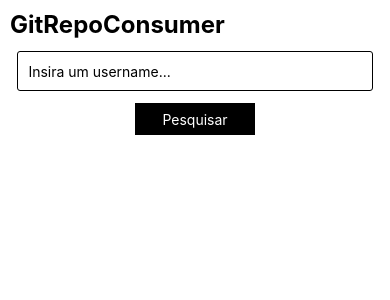
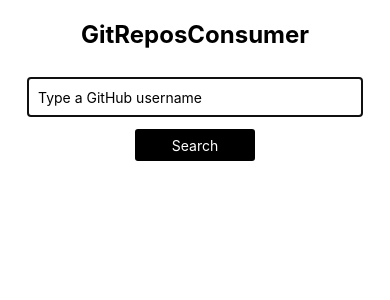
Before and after one commit to heldaolima/GitReposViewer, a React Native app: screen / in a window 390 px wide. Shown: the top 300 px of the page. Built offline with nearby package versions, Linux system fonts and the light colour scheme.

Commit message:
básico do básico funciona

```diff
--- a/App.tsx
+++ b/App.tsx
@@ -1,14 +1,16 @@
 import { StatusBar } from 'expo-status-bar';
 import { StyleSheet, Text, View } from 'react-native';
-import { SearchBar } from './src/SearchBar';
+import { HomePage } from './src/HomePage';
+
 
 export default function App() {
   return (
     <View style={styles.container}>
-      <Text style={styles.title}>GitRepoConsumer</Text>
-      <SearchBar />
       <StatusBar style="auto" translucent={false} backgroundColor="transparent" />
+      <HomePage />
+
     </View>
+
   );
 }
 
@@ -16,11 +18,9 @@
   container: {
     flex: 1,
     backgroundColor: '#fff',
-    padding: 10
+    padding: 10,
+    // overflow: 'scroll'
   },
-  title: {
-    fontWeight: "bold",
-    fontSize: 24
-  }
+
 
 });
--- a/package.json
+++ b/package.json
@@ -9,6 +9,7 @@
     "web": "expo start --web"
   },
   "dependencies": {
+    "axios": "^0.27.2",
     "expo": "~46.0.7",
     "expo-status-bar": "~1.4.0",
     "react": "18.0.0",
--- /dev/null
+++ b/src/HomePage/index.tsx
@@ -0,0 +1,82 @@
+import axios from 'axios';
+import React, {useEffect, useState} from 'react';
+import {
+    View,
+    Text,
+    TextInput,
+    TouchableOpacity
+ } from 'react-native';
+import { RepoList } from '../RepoList';
+
+import { styles } from './styles';
+
+interface Repository {
+    id: string;
+    name: string;
+    description: string;
+  }
+
+export function HomePage() {
+    const [userName, setUserName] = useState('');
+    const [isFetching, setIsFetching] = useState(false);
+    const [notFound, setNotFound] = useState(false);
+    const [submited, setSubmited] = useState(false);
+    const [repoList, setRepoList] = useState<Repository[]>([]);
+
+    function onUserNotFound() {
+
+    }
+
+    function handleSubmit() {
+        setIsFetching(true);
+        axios.get(`https://api.github.com/users/${userName}/repos`)
+        .then(response => {
+            setNotFound(false);
+            setRepoList(response.data);
+        })
+        .catch(error => {
+            console.log(error);
+            setRepoList([]);
+            setNotFound(true);
+        })
+        .finally(() => setIsFetching(false));
+        setUserName('');
+    }
+
+    return (
+        <View style={styles.container}>
+            <View style={styles.header}>
+                <Text style={styles.title}>GitReposConsumer</Text>
+                <View style={styles.inputContainer}>
+
+                    <TextInput
+                        style={styles.textInput}
+                        placeholder='Type a GitHub username'
+                        autoCapitalize='none'
+                        autoFocus={true}
+                        value={userName}
+                        onChangeText={input => setUserName(input)}
+                    />
+                    <TouchableOpacity style={styles.button} onPress={handleSubmit}>
+                        <Text style={styles.text}>Search</Text>
+                    </TouchableOpacity>
+
+                </View>
+
+            </View>
+            <View style={styles.reposContainer}>
+                {
+                    isFetching ?
+                        <Text>Loading...</Text>
+                        :
+                        <RepoList
+                            repoList={repoList}
+                            notFound={notFound}
+                            setNotFound={() => setNotFound(false)}
+                        />
+                }
+            </View>
+
+        </View>
+  );
+}
--- /dev/null
+++ b/src/HomePage/styles.ts
@@ -0,0 +1,54 @@
+import { StyleSheet } from 'react-native';
+
+export const styles = StyleSheet.create({
+    container: {
+        flex: 1,
+        backgroundColor: '#fff',
+        padding: 10
+      },
+    text: {
+        color: '#fff'
+    },
+
+    header: {
+        alignItems: 'center',
+        justifyContent: 'center',
+        width: '100%',
+        overflow: 'visible'
+    },
+    title: {
+        fontWeight: "bold",
+        fontSize: 24
+    },
+    inputContainer: {
+        justifyContent: 'center',
+        alignItems: 'center',
+        paddingTop: 16,
+        width: '100%'
+    },
+    textInput: {
+        width: "96%",
+        height: 40,
+        margin: 12,
+        borderWidth: 1,
+        padding: 10,
+        borderRadius: 3
+    },
+    button: {
+        height: 32,
+        width: 120,
+        padding: 5,
+        backgroundColor: "#000",
+        justifyContent: 'center',
+        alignItems: 'center',
+        borderRadius: 3
+    },
+    reposContainer: {
+        justifyContent: 'center',
+        alignItems: 'center',
+        marginTop: 30,
+        overflow: 'scroll'
+        // flex: 2,
+
+    }
+});
--- a/src/RepoList/index.tsx
+++ b/src/RepoList/index.tsx
@@ -1,12 +1,52 @@
-import React from 'react';
-import { View } from 'react-native';
+import React, { useState, useEffect } from 'react';
+import { View, Text, FlatList } from 'react-native';
+import axios from 'axios';
 
 import { styles } from './styles';
 
-export function RepoList() {
+interface Repository {
+  id: string;
+  name: string;
+  description: string;
+}
+
+
+interface Props {
+  repoList: Repository[];
+  isFetching?: boolean;
+  notFound: boolean;
+  onContentLoaded?: () => void;
+  setNotFound: () => void;
+}
+
+// https://api.github.com/users/${userName}/repos
+
+export function RepoList({repoList, notFound, setNotFound}:Props) {
+  function renderItem(repo: Repository) {
+    return (
+      <View style={styles.repoContainer}>
+        <Text style={styles.repoText}>{repo.name}: {repo.description}</Text>
+      </View>
+    )
+  }
+
+  if (notFound){
+    return <Text>No user was found</Text>
+
+  }
+
   return (
-    <View style={styles.container}>
+    <>
+    {
+      repoList.length === 0 ? null :
+      <FlatList
+        data={repoList}
+        keyExtractor={item =>item.id}
+        renderItem={({item}) => renderItem(item)}
+        />
+    }
+    </>
+  );
 
-    </View>
-  );
+
 }
--- a/src/RepoList/styles.ts
+++ b/src/RepoList/styles.ts
@@ -1,5 +1,18 @@
 import { StyleSheet } from 'react-native';
 
 export const styles = StyleSheet.create({
-  container: {}
+  repoContainer: {
+    flexDirection: 'column',
+    justifyContent: 'center',
+    alignItems: 'center',
+    marginTop: 10,
+    backgroundColor: 'black',
+    overflow: 'scroll',
+    padding: 10
+  },
+
+  repoText: {
+    color: 'white',
+    fontSize: 16
+  }
 });
--- a/src/SearchBar/index.tsx
+++ /dev/null
@@ -1,26 +0,0 @@
-import React, {useState} from 'react';
-import { View, TextInput, Text } from 'react-native';
-import { SendButton } from '../SendButton';
-
-import { styles } from './styles';
-
-export function SearchBar() {
-    const [input, setInput] = useState<string>('');
-
-    function handleSend() {
-        console.log(input);
-        setInput('');
-    }
-
-    return (
-        <View style={styles.container}>
-            <TextInput
-                style={styles.input}
-                placeholder="Insira um username..."
-                onChangeText={input => setInput(input)}
-                value={input}
-            />
-            <SendButton onPress={handleSend}/>
-        </View>
-    );
-}
--- a/src/SearchBar/styles.ts
+++ /dev/null
@@ -1,15 +0,0 @@
-import { StyleSheet } from 'react-native';
-
-export const styles = StyleSheet.create({
-  container: {
-    alignItems: 'center',
-  },
-  input: {
-    width: "96%",
-    height: 40,
-    margin: 12,
-    borderWidth: 1,
-    padding: 10,
-    borderRadius: 3
-  }
-});
--- a/src/SendButton/index.tsx
+++ /dev/null
@@ -1,13 +0,0 @@
-import React from 'react';
-import { TouchableOpacity, Text, TouchableOpacityProps } from 'react-native';
-
-import { styles } from './styles';
-
-
-export function SendButton(props: TouchableOpacityProps) {
-  return (
-    <TouchableOpacity style={styles.button} {...props}>
-        <Text style={styles.text}>Pesquisar</Text>
-    </TouchableOpacity>
-  );
-}
--- a/src/SendButton/styles.ts
+++ /dev/null
@@ -1,18 +0,0 @@
-import { StyleSheet } from 'react-native';
-
-export const styles = StyleSheet.create({
-  container: {
-    alignItems: 'center'
-  },
-  button: {
-    height: 32,
-    width: 120,
-    padding: 5,
-    backgroundColor: "#000",
-    justifyContent: 'center',
-    alignItems: 'center'
-  },
-  text: {
-    color: '#fff'
-  }
-});
```
Also changed, not shown: src/styles.ts (deleted, +0 -8 lines), 1 other file (tests, documents, lock files or other folders).
